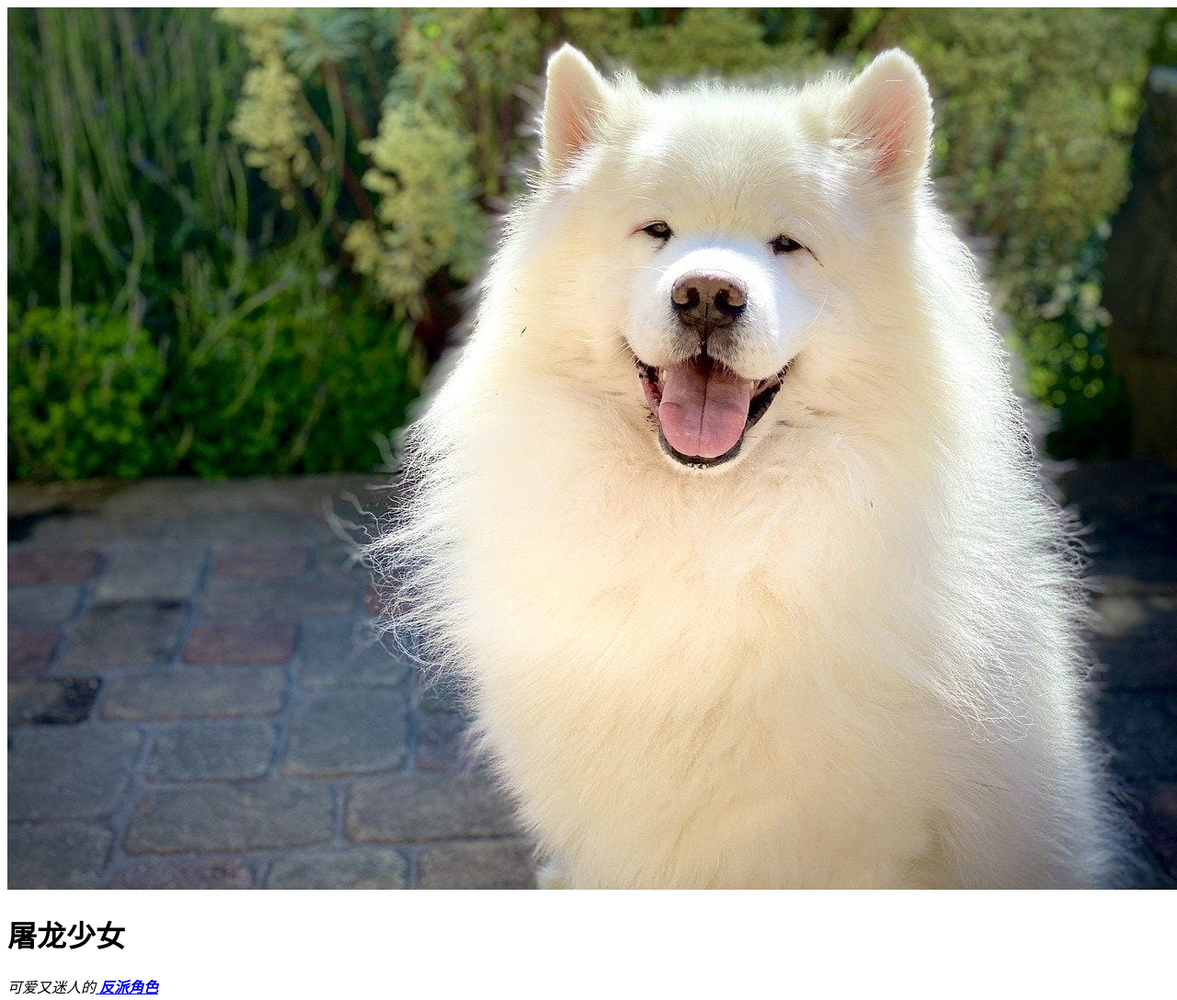
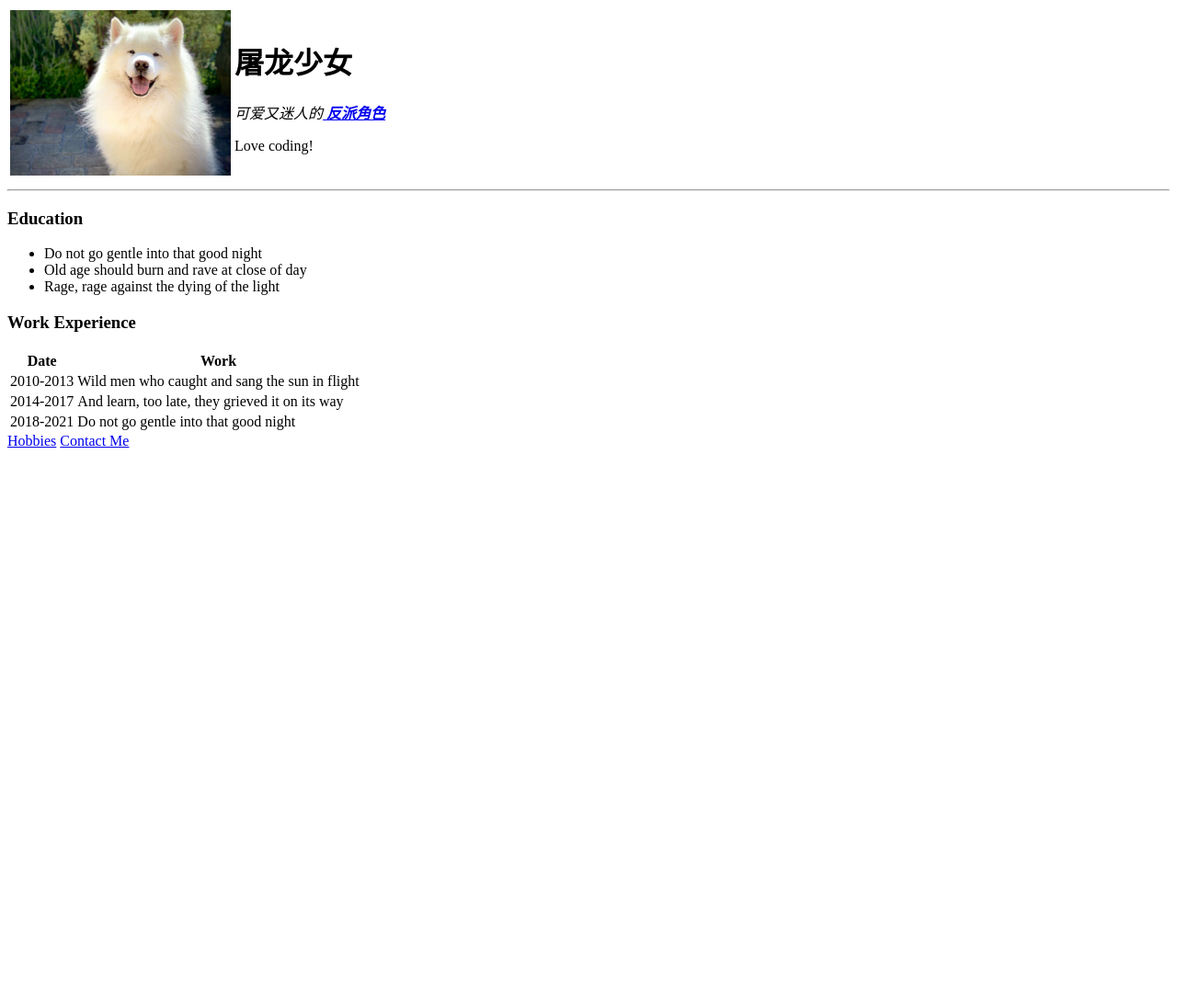
Before and after one commit to tiaotiaook/PycharmProjects, a plain HTML site: page day 41review/index.html in a window 1280 px wide. Shown: the top 1088 px of the page at 92% size. After the commit the page ends 800 px from the top, so only its background shows below. Drawn offline with Linux system fonts and the light colour scheme.

Commit message:
day 42 可以利用table更改图片和文字的排列方式（并排

```diff
--- a/day 41review/index.html
+++ b/day 41review/index.html
@@ -5,14 +5,27 @@
     <title>Tiao Tiao's Personal Site ٩( ツ)و </title>
 </head>
 <body>
-<img src="samoyed.jpeg" alt="tiaotiao's favorite dog">
+<table>
+    <tr>
+        <td><img src="samoyed.jpeg" alt="tiaotiao's favorite dog" width=240 height=180></td>
+        <td>
+            <h1>屠龙少女</h1>
+            <p><em>可爱又迷人的<strong><a href="https://sci-hub.shop/"> 反派角色</a></strong></em></p>
+            <p>Love coding!</p>
+
+        </td>
+
+    </tr>
+
+</table>
+
 <!--<img src="https://petkeen.com/wp-content/uploads/2021/03/samoyed.jpg" alt="tiaotiao's favorite dog">-->
-<h1>屠龙少女</h1>
+
 <!--p:paragraph-->
 <!--em:斜体-->
 <!--strong:加粗，以及也可以部分更改字体的格式-->
-<p><em>可爱又迷人的<strong><a href="https://sci-hub.shop/"> 反派角色</a></strong></em></p>
-<p>Love coding!</p>
+
+
 <hr>
 
 <h3><strong>Education</strong></h3>
@@ -25,6 +38,51 @@
 <li>Rage, rage against the dying of the light</li>
 </ul>
 
+
+
+<h3>Work Experience</h3>
+<!--<p>2010-2013 Wild men who caught and sang the sun in flight</p>-->
+<!--<p>2014-2017 And learn, too late, they grieved it on its way</p>-->
+<!--<p>2018-2021 Do not go gentle into that good night</p>-->
+<table>
+    <thead>
+    <tr>
+        <th>Date</th>
+        <th>Work</th>
+<!-- <th>默认加粗       -->
+<!-- 表头和内容要分开，因为长表格需要滑动且固定表头等...       -->
+    </tr>
+    </thead>
+
+    <tbody>
+        <tr>
+        <td>2010-2013</td>
+        <td>Wild men who caught and sang the sun in flight</td>
+    </tr>
+
+    <tr>
+        <td>2014-2017</td>
+        <td>And learn, too late, they grieved it on its way</td>
+    </tr>
+
+    <tr>
+        <td>2018-2021</td>
+        <td>Do not go gentle into that good night</td>
+    </tr>
+
+
+    </tbody>
+
+    <tfoot>
+
+    </tfoot>
+
+
+
+</table>
+
+
+
 <a href="Hobbies.html">Hobbies</a>
 <a href="contact me.html">Contact Me</a>
 
```
Also changed, not shown: 1 other file.
